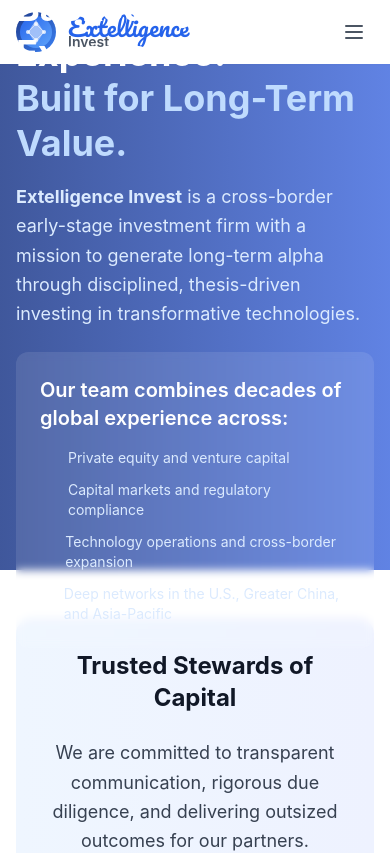
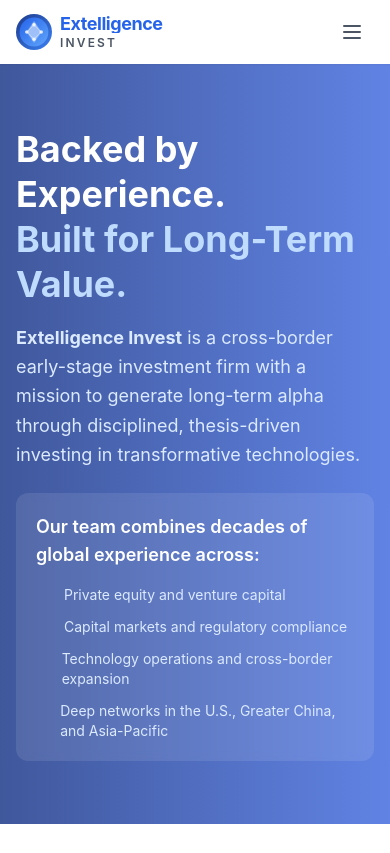
Before and after one commit to CorahTang/extelligence-invest-site, a Next.js app: page /about in a window 390 px wide. Shown: the top 853 px of the page. Built offline with nearby package versions, Linux system fonts and the light colour scheme.

Commit message:
Improve mobile header responsiveness

```diff
--- a/app/layout.tsx
+++ b/app/layout.tsx
@@ -1,27 +1,9 @@
 import type { Metadata } from "next";
-import { Geist, Geist_Mono, Pacifico } from "next/font/google";
 import "./globals.css";
 
-const pacifico = Pacifico({
-  weight: '400',
-  subsets: ['latin'],
-  display: 'swap',
-  variable: '--font-pacifico',
-})
-
-const geistSans = Geist({
-  variable: "--font-geist-sans",
-  subsets: ["latin"],
-});
-
-const geistMono = Geist_Mono({
-  variable: "--font-geist-mono",
-  subsets: ["latin"],
-});
-
 export const metadata: Metadata = {
-  title: "Readdy Site",
-  description: "Generated by Readdy",
+  title: "Extelligence Invest",
+  description: "A cross-border early-stage investment firm focused on transformative technologies.",
 };
 
 export default function RootLayout({
@@ -31,9 +13,7 @@
 }>) {
   return (
     <html lang="en" suppressHydrationWarning={true}>
-      <body
-        className={`${geistSans.variable} ${geistMono.variable} ${pacifico.variable} antialiased`}
-      >
+      <body className="antialiased">
         {children}
       </body>
     </html>
--- a/components/AboutHero.tsx
+++ b/components/AboutHero.tsx
@@ -6,7 +6,7 @@
 
   return (
     <section
-      className="relative h-[60vh] bg-cover bg-center bg-no-repeat flex items-center"
+      className="relative flex min-h-[760px] items-center bg-cover bg-center bg-no-repeat py-10 sm:min-h-[640px] md:min-h-[560px] md:py-12"
       style={{ backgroundImage: `url(${heroImageUrl})` }}
     >
       <div className="absolute inset-0 bg-gradient-to-r from-blue-900/85 to-blue-700/70"></div>
@@ -24,8 +24,8 @@
             <strong>Extelligence Invest</strong> is a cross-border early-stage investment firm with a mission to generate long-term alpha through disciplined, thesis-driven investing in transformative technologies.
           </p>
 
-          <div className="bg-white/10 backdrop-blur-sm rounded-xl p-6 max-w-3xl">
-            <h3 className="text-xl font-semibold text-white mb-4">Our team combines decades of global experience across:</h3>
+          <div className="bg-white/10 backdrop-blur-sm rounded-xl p-5 max-w-3xl sm:p-6">
+            <h3 className="text-lg font-semibold text-white mb-4 sm:text-xl">Our team combines decades of global experience across:</h3>
             <div className="grid grid-cols-1 md:grid-cols-2 gap-3 text-blue-100 text-sm">
               <div className="flex items-center space-x-3">
                 <i className="ri-funds-line w-4 h-4 flex items-center justify-center"></i>
--- a/components/Header.tsx
+++ b/components/Header.tsx
@@ -17,10 +17,10 @@
   };
 
   return (
-    <header className="bg-white shadow-sm relative">
+    <header className="bg-white shadow-sm relative z-50">
       <nav className="mx-auto px-4 sm:px-6 lg:px-8">
-        <div className="flex justify-between items-center h-16">
-          <div className="flex items-center">
+        <div className="flex h-16 items-center justify-between gap-4">
+          <div className="flex min-w-0 flex-1 items-center">
             <Logo />
           </div>
 
@@ -52,10 +52,10 @@
           </div>
 
           {/* Mobile menu button */}
-          <div className="md:hidden">
+          <div className="md:hidden flex-shrink-0">
             <button
               onClick={toggleMenu}
-              className="text-gray-600 hover:text-gray-900 cursor-pointer p-2"
+              className="flex h-11 w-11 items-center justify-center rounded-md text-gray-600 hover:text-gray-900 cursor-pointer"
               aria-label="Toggle menu"
             >
               {isMenuOpen ? (
--- a/components/Logo.tsx
+++ b/components/Logo.tsx
@@ -7,14 +7,14 @@
 
 export default function Logo({ className = '', showText = true }: LogoProps) {
   return (
-    <Link href="/" className={`flex items-center space-x-3 ${className}`}>
+    <Link href="/" className={`flex min-w-0 items-center gap-2 sm:gap-3 ${className}`}>
       {/* SVG Logo */}
-      <div className="relative">
+      <div className="relative flex-shrink-0">
         <svg
-          width="40"
-          height="40"
+          width="36"
+          height="36"
           viewBox="0 0 40 40"
-          className="flex-shrink-0"
+          className="h-9 w-9 sm:h-10 sm:w-10"
           fill="none"
         >
           {/* Background Circle */}
@@ -65,11 +65,11 @@
 
       {/* Text Logo */}
       {showText && (
-        <div className="flex flex-col">
-          <span className="text-2xl font-['Pacifico'] text-blue-600 leading-none">
+        <div className="flex min-w-0 flex-col">
+          <span className="truncate text-lg font-bold tracking-tight text-blue-600 leading-none sm:text-2xl">
             Extelligence
           </span>
-          <span className="text-sm font-semibold text-gray-600 leading-none -mt-1">
+          <span className="text-xs font-semibold uppercase tracking-[0.18em] text-gray-600 leading-none mt-1 sm:text-sm sm:normal-case sm:tracking-normal sm:-mt-1">
             Invest
           </span>
         </div>
```
